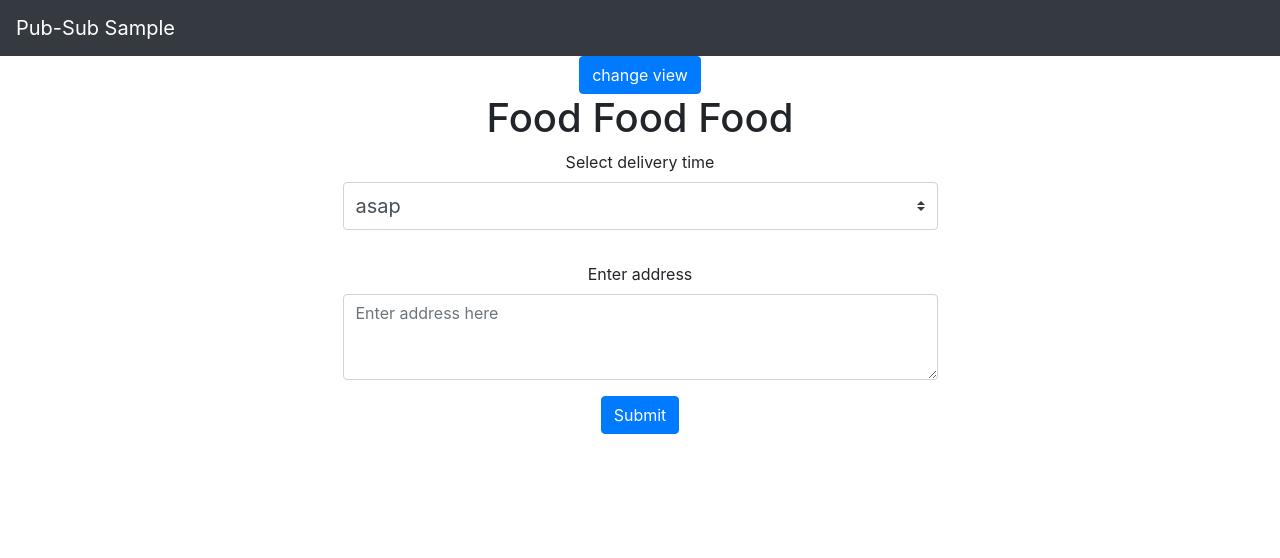
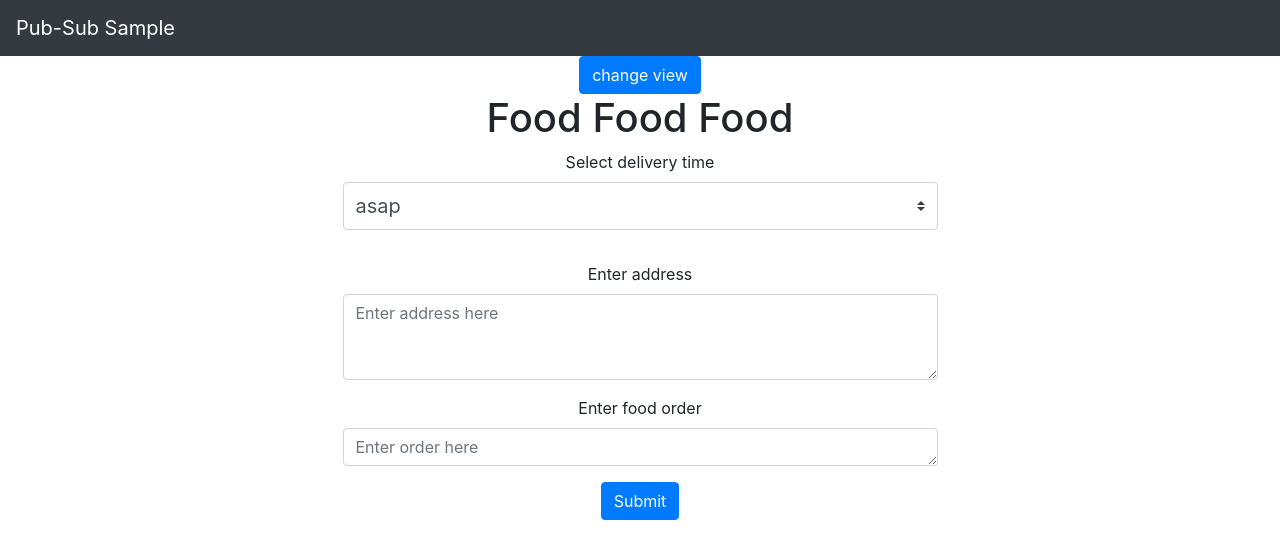
Before and after one commit to jlang62/pub-sub, a React (Create React App) app in the folder react-form/client/: page / in a window 1280 px wide. Shown: the top 558 px of the page. Built offline with nearby package versions, Linux system fonts and the light colour scheme.

Commit message:
food order input added

```diff
--- a/react-form/client/src/App.js
+++ b/react-form/client/src/App.js
@@ -53,8 +53,7 @@ const MyComponent = () => {
       <button className="btn btn-primary" onClick={() => setLogs([])}>clear logs</button>
       {logs.map((log, index) => (
         <div key={index}>
-          <p>{log.type}</p>
-          <p>{log.address}</p>
+          <p>{log.type}, {log.address}</p>
         </div>
       ))}
     </div>
--- a/react-form/client/src/MessageForm.js
+++ b/react-form/client/src/MessageForm.js
@@ -47,7 +47,8 @@ export class MessageForm extends React.Component {
     getInitialState = () => {
       return {
         messageType: "asap",
-        message: ""
+        message: "",
+        order: "",
       };
     }
 
@@ -68,6 +69,10 @@ export class MessageForm extends React.Component {
             <label>Enter address</label>
             <textarea className="form-control" id="exampleFormControlTextarea1" rows="3" name="message" onChange={this.handleInputChange} value={this.state.message} placeholder="Enter address here"></textarea>
           </div>
+          <div className="form-group">
+            <label>Enter food order</label>
+            <textarea className="form-control" id="exampleFormControlTextarea2" rows="1" name="order" onChange={this.handleInputChange} value={this.state.order} placeholder="Enter order here"></textarea>
+          </div>
           <button type="submit" className="btn btn-primary">Submit</button>
         </form>
       </div>
```
Also changed, not shown: 1 other file (tests, documents, lock files or other folders).
